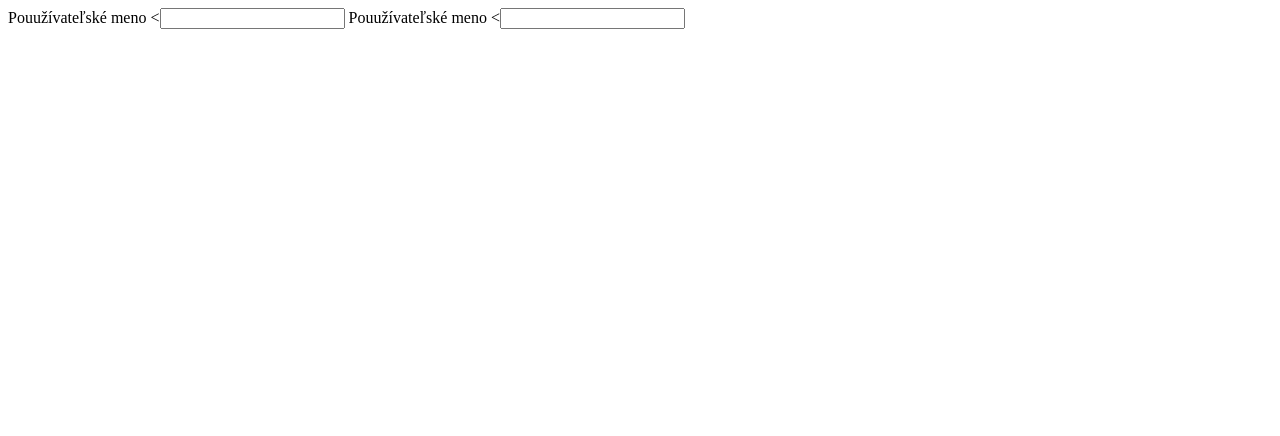
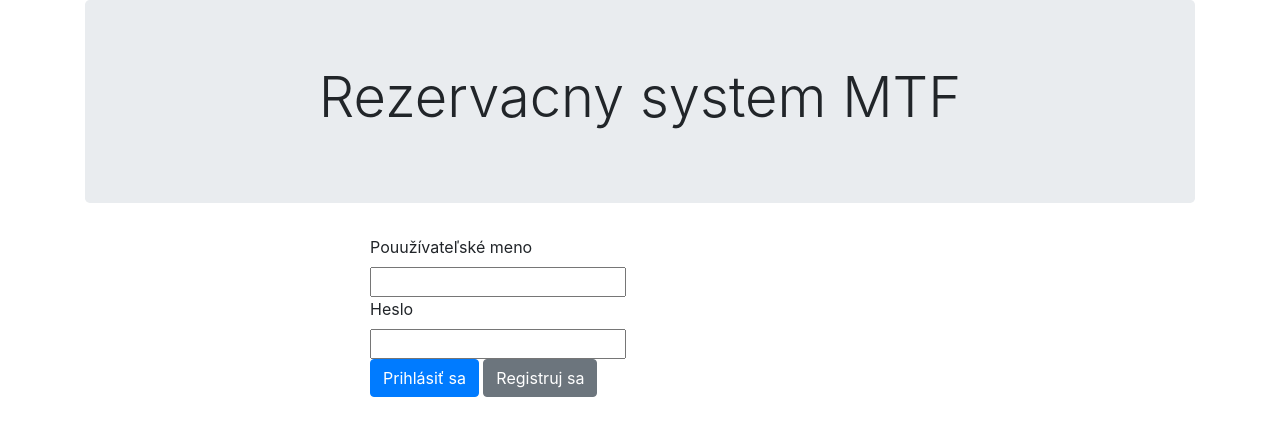
Before and after one commit to samod1/RezervacnySystem, a PHP site: page /login.php in a window 1280 px wide. Shown: the top 436 px of the page. Run offline with PHP 8.4, Linux system fonts and the light colour scheme.

Commit message:
New changes with creation of new files

```diff
--- /dev/null
+++ b/confs/head.php
@@ -0,0 +1,9 @@
+<body>
+    <link rel="stylesheet" href="https://cdn.jsdelivr.net/npm/bootstrap@4.6.2/dist/css/bootstrap.min.css" integrity="sha384-xOolHFLEh07PJGoPkLv1IbcEPTNtaed2xpHsD9ESMhqIYd0nLMwNLD69Npy4HI+N" crossorigin="anonymous">
+    <script src="https://cdn.jsdelivr.net/npm/jquery@3.5.1/dist/jquery.slim.min.js" integrity="sha384-DfXdz2htPH0lsSSs5nCTpuj/zy4C+OGpamoFVy38MVBnE+IbbVYUew+OrCXaRkfj" crossorigin="anonymous"></script>
+    <script src="https://cdn.jsdelivr.net/npm/bootstrap@4.6.2/dist/js/bootstrap.bundle.min.js" integrity="sha384-Fy6S3B9q64WdZWQUiU+q4/2Lc9npb8tCaSX9FK7E8HnRr0Jz8D6OP9dO5Vg3Q9ct" crossorigin="anonymous"></script>
+</body>
+<div class="container">
+    <div class="jumbotron">
+        <h1 style="text-align:center;" class="display-4">Rezervacny system MTF</h1>
+    </div>
--- a/index.php
+++ b/index.php
@@ -2,5 +2,7 @@
     <head></head>
     <body>
         <h1>Vitajte v rezervacnom systeme MTF.</h1>
+        <a href="register.php" type="button">Registracia</a>
+        <a href="login.php" type="button">Prihlasenie</a>
     </body>
 </html>
--- a/login.php
+++ b/login.php
@@ -1,10 +1,24 @@
-<body>
-    <form method="post">
-        <label for="username">Pouužívateľské meno</label>
-        <<input type="text" name="username" id="username">
+<?php
+    include "confs/head.php";
+?>
 
-        <label for="username">Pouužívateľské meno</label>
-        <<input type="password" name="password" id="password">
+    <div class="row">
+        <div class="col-3"></div>
+        <div class="col-3">
+                <form class="form-group" method="post" action="routines/login/loginRout.php">
+                <label for="username">Pouužívateľské meno</label>
+                <input type="text" name="username" id="username"> <br>
 
-    </form>
+                <label for="username">Heslo</label>
+                <input type="password" name="password" id="password"> <br>
+
+                <input class="btn btn-primary" type="submit" name="send" value="Prihlásiť sa">
+                <a class="btn btn-secondary" type="button" href="register.php">Registruj sa</a> <br>
+            </form>
+        </div>
+        <div class="col-3"></div>
+
+    </div>
+
+
 </body>
```
Also changed, not shown: dashboard.php (added, +9 -0 lines), register.php (+12 -2 lines), administration.php (added), buildings.php (added), change_profile.php (added), create_reservations.php (added), profile_detail.php (added), reservations.php (added), rooms.php (added).
